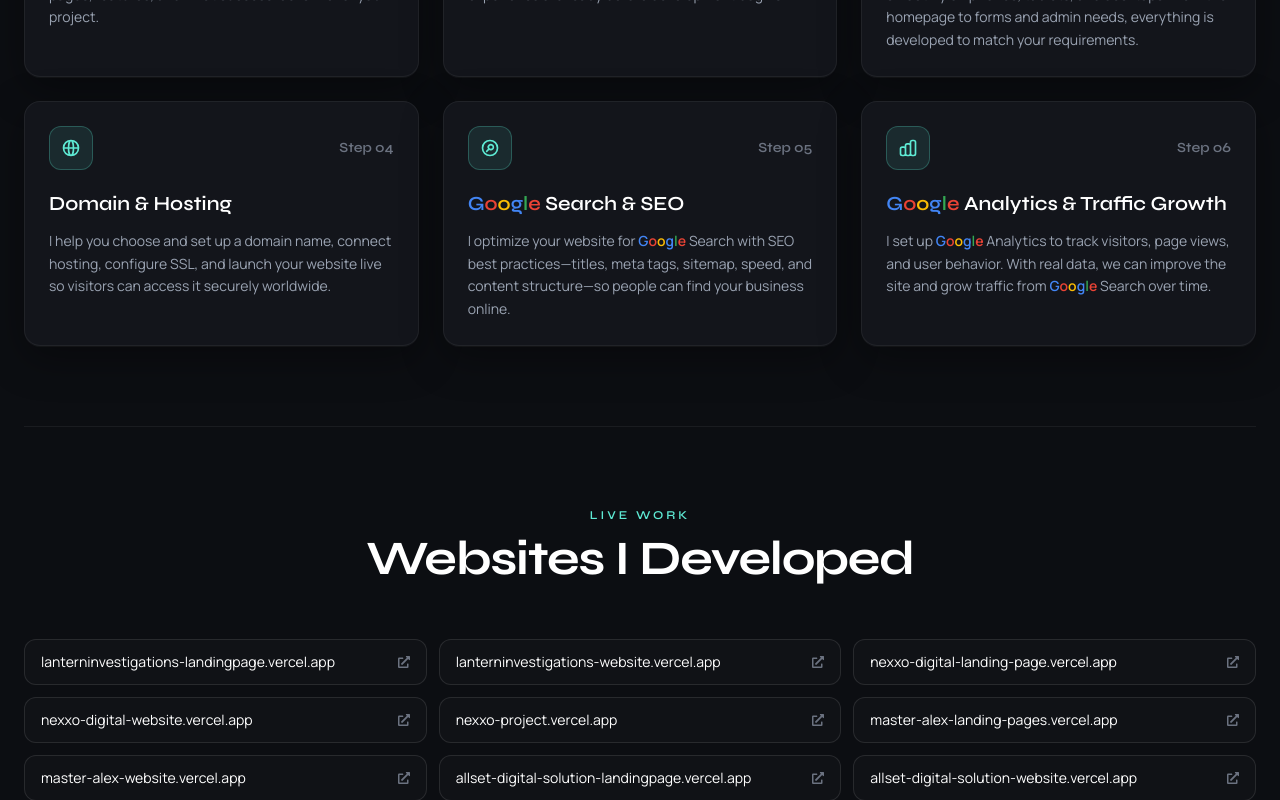
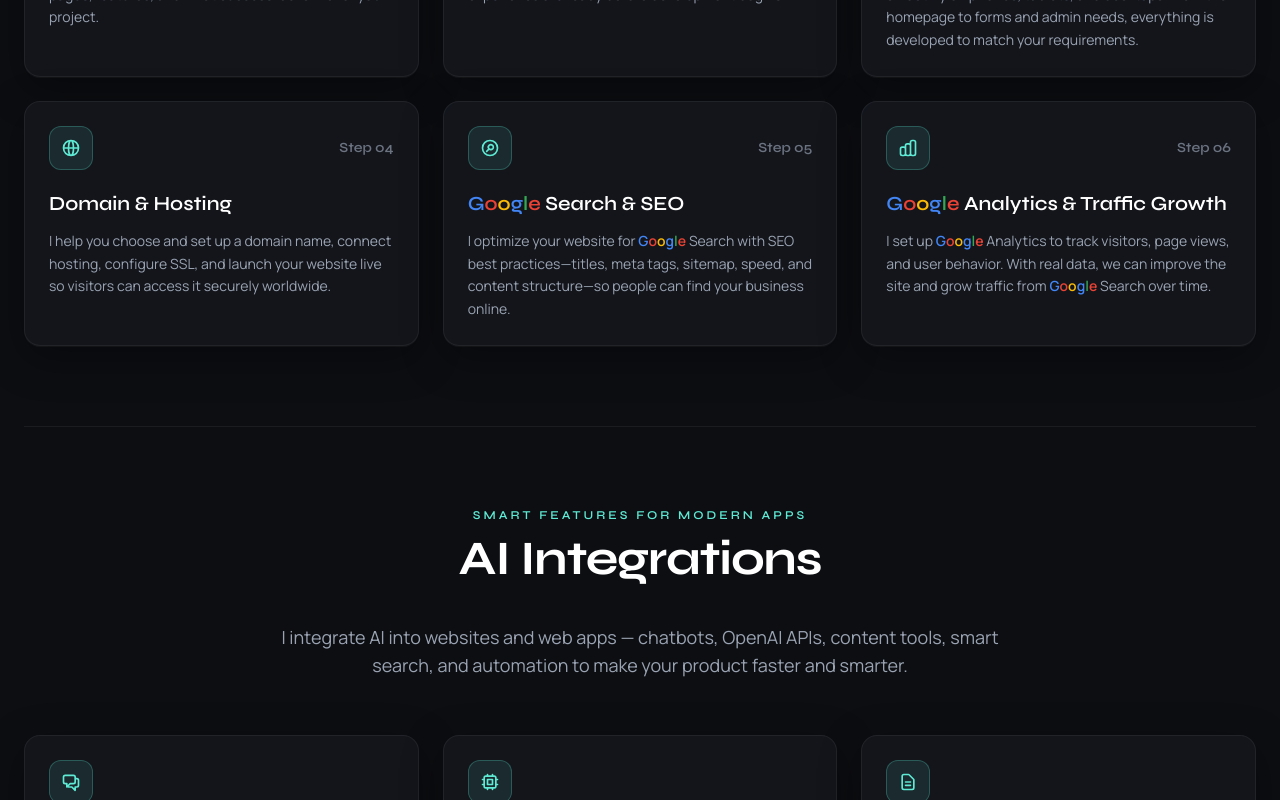
Before and after one commit to Naseef-Nusky/Portfolio, a React (Create React App) app: page / in a window 1280 px wide. Shown: the part 2000-2800 px from the top of the page. Built offline with nearby package versions, Linux system fonts and the light colour scheme.

Commit message:
ai content added

```diff
--- a/src/App.js
+++ b/src/App.js
@@ -6,6 +6,7 @@
 import Navbar from "./components/navbar/Navbar";
 import Projects from "./components/projects/Projects";
 import Resume from "./components/resume/Resume";
+import AIIntegrations from "./components/ai/AIIntegrations";
 import Services from "./components/services/Services";
 import Websites from "./components/websites/Websites";
 import WhatsAppFloat from "./components/WhatsAppFloat";
@@ -22,6 +23,7 @@
           <Banner />
           <Features />
           <Services />
+          <AIIntegrations />
           <Websites />
           <Projects />
           <Resume />
--- /dev/null
+++ b/src/components/ai/AIIntegrations.js
@@ -0,0 +1,78 @@
+import React from "react";
+import Title from "../layouts/Title";
+import {
+  HiOutlineChatAlt2,
+  HiOutlineDocumentText,
+  HiOutlineSearchCircle,
+  HiOutlineMail,
+  HiOutlineSupport,
+  HiOutlineChip,
+} from "react-icons/hi";
+
+const aiItems = [
+  {
+    icon: <HiOutlineChatAlt2 />,
+    title: "AI Chatbots",
+    des: "Custom AI chatbots for websites to answer FAQs, capture leads, and support customers 24/7.",
+  },
+  {
+    icon: <HiOutlineChip />,
+    title: "OpenAI / ChatGPT API",
+    des: "Integrate OpenAI and ChatGPT into your apps for smart content, assistants, and automation.",
+  },
+  {
+    icon: <HiOutlineDocumentText />,
+    title: "AI Content Tools",
+    des: "Build tools that generate blogs, product descriptions, emails, and summaries with AI.",
+  },
+  {
+    icon: <HiOutlineSearchCircle />,
+    title: "AI Search & RAG",
+    des: "Connect AI to your documents or knowledge base so users get accurate answers from your data.",
+  },
+  {
+    icon: <HiOutlineMail />,
+    title: "Smart Forms & Automation",
+    des: "AI-powered form replies, lead scoring, and workflow automation connected to your website.",
+  },
+  {
+    icon: <HiOutlineSupport />,
+    title: "AI Customer Support",
+    des: "Add AI assistants to help tickets, WhatsApp/web chat, and support dashboards.",
+  },
+];
+
+const AIIntegrations = () => {
+  return (
+    <section id="ai" className="w-full section-pad section-line">
+      <div className="flex justify-center items-center text-center">
+        <Title title="Smart features for modern apps" des="AI Integrations" />
+      </div>
+
+      <p className="max-w-3xl mx-auto text-center text-lightText text-sm sm:text-base md:text-lg leading-relaxed mb-8 sm:mb-12 md:mb-14 -mt-2 sm:-mt-4 px-1">
+        I integrate AI into websites and web apps — chatbots, OpenAI APIs,
+        content tools, smart search, and automation to make your product faster
+        and smarter.
+      </p>
+
+      <div className="grid grid-cols-1 mdl:grid-cols-2 xl:grid-cols-3 gap-4 sm:gap-5 xl:gap-6">
+        {aiItems.map((item) => (
+          <div
+            key={item.title}
+            className="surface-card p-4 sm:p-6 group hover:border-designColor/30 transition-colors duration-200"
+          >
+            <span className="inline-flex h-10 w-10 sm:h-11 sm:w-11 items-center justify-center rounded-xl bg-designColor/10 border border-designColor/25 text-designColor text-lg sm:text-xl mb-4">
+              {item.icon}
+            </span>
+            <h3 className="text-lg sm:text-xl font-titleFont font-semibold text-white mb-2 sm:mb-3">
+              {item.title}
+            </h3>
+            <p className="text-sm leading-relaxed text-lightText">{item.des}</p>
+          </div>
+        ))}
+      </div>
+    </section>
+  );
+};
+
+export default AIIntegrations;
--- a/src/components/banner/LeftBanner.js
+++ b/src/components/banner/LeftBanner.js
@@ -4,7 +4,11 @@
 
 const LeftBanner = () => {
   const [text] = useTypewriter({
-    words: ["Full Stack Developer.", "Professional Coder."],
+    words: [
+      "Full Stack Developer.",
+      "Professional Coder.",
+      "AI Integration Developer.",
+    ],
     loop: true,
     typeSpeed: 40,
     deleteSpeed: 25,
--- a/src/components/resume/Skills.js
+++ b/src/components/resume/Skills.js
@@ -5,6 +5,9 @@
   { name: "Next.js", level: "88%" },
   { name: "NestJS", level: "82%" },
   { name: "Astro.js", level: "85%" },
+  { name: "OpenAI / ChatGPT API", level: "85%" },
+  { name: "AI Chatbots", level: "82%" },
+  { name: "AI Integrations", level: "80%" },
   { name: "Angular", level: "85%" },
   { name: "Node.js", level: "80%" },
   { name: "Express", level: "80%" },
--- a/src/constants/index.js
+++ b/src/constants/index.js
@@ -13,6 +13,11 @@
     _id: 1007,
     title: "Services",
     link: "services",
+  },
+  {
+    _id: 1009,
+    title: "AI",
+    link: "ai",
   },
   {
     _id: 1008,
```
